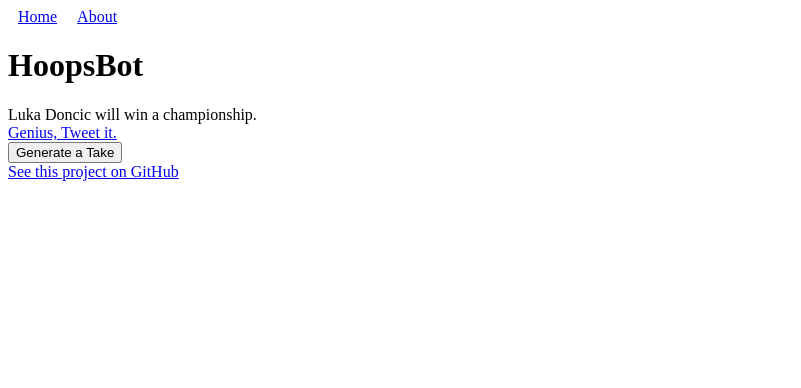
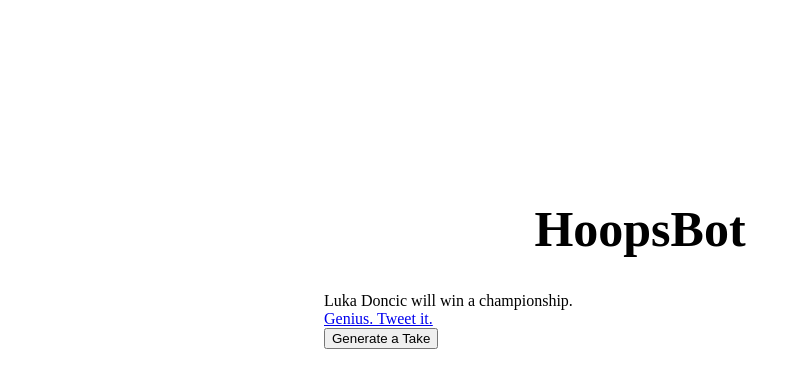
Before and after one commit to jimburch/hoopsbot, a Next.js app: page / in a window 1280 px wide. Shown: the top 388 px of the page, without its empty margins (0-801 px from the left). Built offline with nearby package versions, Linux system fonts and the light colour scheme.

Commit message:
trying to add styles

```diff
--- a/components/Footer.js
+++ /dev/null
@@ -1,7 +0,0 @@
-const Footer = () => (
-  <div>
-    <a href="https://github.com/JimBurch/hoopsbot" target="_blank">See this project on GitHub</a>
-  </div>
-);
-
-export default Footer;
--- a/components/Layout.js
+++ /dev/null
@@ -1,12 +0,0 @@
-import Nav from './Nav';
-import Footer from './Footer';
-
-const Layout = ({ children }) => (
-  <div>
-    <Nav />
-    {children}
-    <Footer />
-  </div>
-);
-
-export default Layout;
--- a/components/MadLibs.js
+++ b/components/MadLibs.js
@@ -1,9 +1,9 @@
 import { useState, useEffect } from 'react';
+import { Container, Row, Col } from 'react-bootstrap';
 
 const MadLibs = () => {
 
   const [ take, setTake ] = useState('');
-  const [ tweetTake, setTweetTake ] = useState('');
 
   const takeGenerator = () => {
     const playerOrTeam = ['player', 'team'];
@@ -68,7 +68,7 @@
       <div>
         <a className="twitter-share-button"
         href={`https://twitter.com/intent/tweet?text=HOT TAKE: ${take} - Generated by HoopsBot`}
-        target="_blank">Genius, Tweet it.</a>
+        target="_blank">Genius. Tweet it.</a>
       </div>
       <button onClick={(e) => handleNewTake(e)}>Generate a Take</button>
     </div>
@@ -76,3 +76,5 @@
 };
 
 export default MadLibs;
+
+// https://developer.twitter.com/en/docs/twitter-for-websites/tweet-button/overview
--- a/components/Nav.js
+++ /dev/null
@@ -1,18 +0,0 @@
-import Link from 'next/link';
-
-const Nav = () => (
-  <div>
-    <Link href="/"><a>Home</a></Link>
-    <Link href="/about"><a>About</a></Link>
-
-    <style jsx>{`
-      a {
-        padding: 10px;
-      }
-    `}</style>
-
-  </div>
-
-);
-
-export default Nav;
--- /dev/null
+++ b/pages/_app.js
@@ -0,0 +1,8 @@
+import App from 'next/app';
+import '../styles.css';
+
+const MyApp = ({ Component, pageProps }) => {
+  return <Component {...pageProps} />
+}
+
+export default MyApp;
--- a/pages/_document.js
+++ b/pages/_document.js
@@ -9,11 +9,6 @@
           <meta name="description" content="A bot that serves up bad NBA takes."/>
           <meta name="keywords" content="nba hot takes"/>
           <meta name="author" content="Jim Burch"/>
-          <link
-            href="https://cdn.jsdelivr.net/npm/bootstrap@5.0.0-beta2/dist/css/bootstrap.min.css"
-            rel="stylesheet"
-            integrity="sha384-BmbxuPwQa2lc/FVzBcNJ7UAyJxM6wuqIj61tLrc4wSX0szH/Ev+nYRRuWlolflfl"
-            crossOrigin="anonymous" />
         </Head>
         <body>
           <Main />
--- a/pages/index.js
+++ b/pages/index.js
@@ -1,5 +1,4 @@
 import { useState, useEffect } from 'react';
-import Layout from '../components/Layout';
 import Head from 'next/head';
 import MadLibs from '../components/MadLibs';
 // import Link from 'next/link';
@@ -7,13 +6,13 @@
 const Index = () => {
 
   return (
-    <Layout>
+    <div className="container">
       <Head>
         <title>HoopsBot</title>
       </Head>
       <h1>HoopsBot</h1>
       <MadLibs />
-    </Layout>
+    </div>
   )
 };
 
--- /dev/null
+++ b/styles.css
@@ -0,0 +1,9 @@
+.container {
+  margin: auto;
+  margin-top: 200px;
+  width: 50%
+}
+h1 {
+  font-size: 50px;
+  text-align: center;
+}
```
Also changed, not shown: pages/about.js (deleted, +0 -14 lines).
